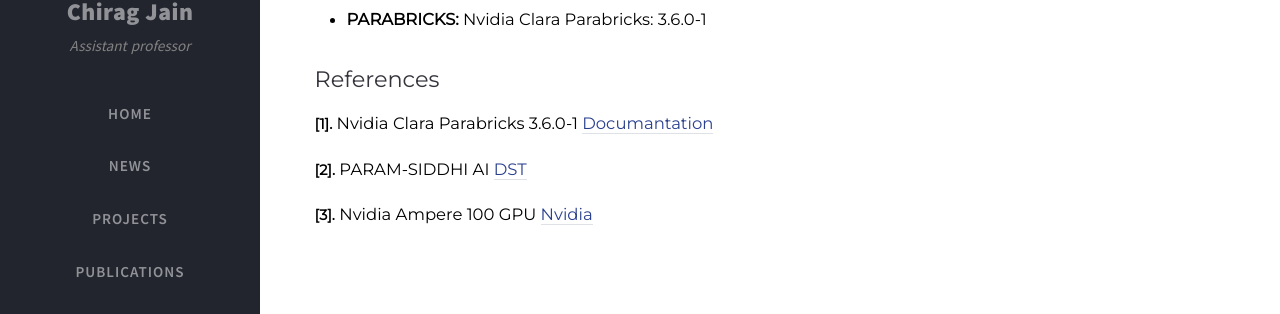
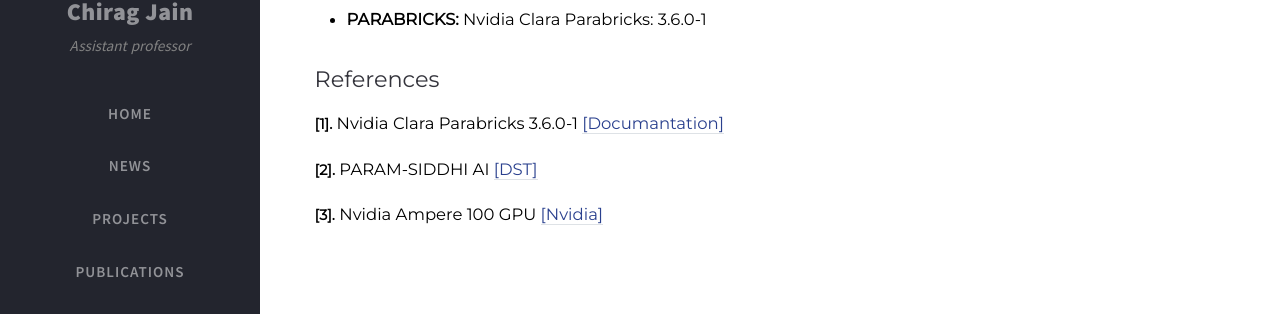
Before and after one commit to at-cg/at-cg.github.io, a Jekyll site: the page built from _posts/2021-10-14-ParaBricks-WGS.md, in a window 1280 px wide and 900 px high, scrolled down 3016 px. Shown: the part 162-476 px from the top of the window. Built offline with Jekyll 4.4.1, drawn with Linux system fonts in a browser that asks for light colours; nearby versions of some CDN libraries; comment, search, counter and statistics services are not loaded.

Commit message:
added references

```diff
--- a/_posts/2021-10-14-ParaBricks-WGS.md
+++ b/_posts/2021-10-14-ParaBricks-WGS.md
@@ -102,10 +102,10 @@ Storage: 8 PB (lustre fs)
 
 ## References
 <b id="my_anchor">[1].</b> Nvidia Clara Parabricks 3.6.0-1
-[Documantation](https://docs.nvidia.com/clara/parabricks/v3.6/text/software_overview.html)
+[[Documantation]](https://docs.nvidia.com/clara/parabricks/v3.6/text/software_overview.html)
 
 <b id="my_anchor">[2].</b> PARAM-SIDDHI AI
-[DST](https://dst.gov.in/indias-ai-supercomputer-param-siddhi-63rd-among-top-500-most-powerful-non-distributed-computer)
+[[DST]](https://dst.gov.in/indias-ai-supercomputer-param-siddhi-63rd-among-top-500-most-powerful-non-distributed-computer)
 
 <b id="my_anchor">[3].</b> Nvidia Ampere 100 GPU
-[Nvidia](https://www.nvidia.com/en-in/data-center/a100/)
+[[Nvidia]](https://www.nvidia.com/en-in/data-center/a100/)
```
